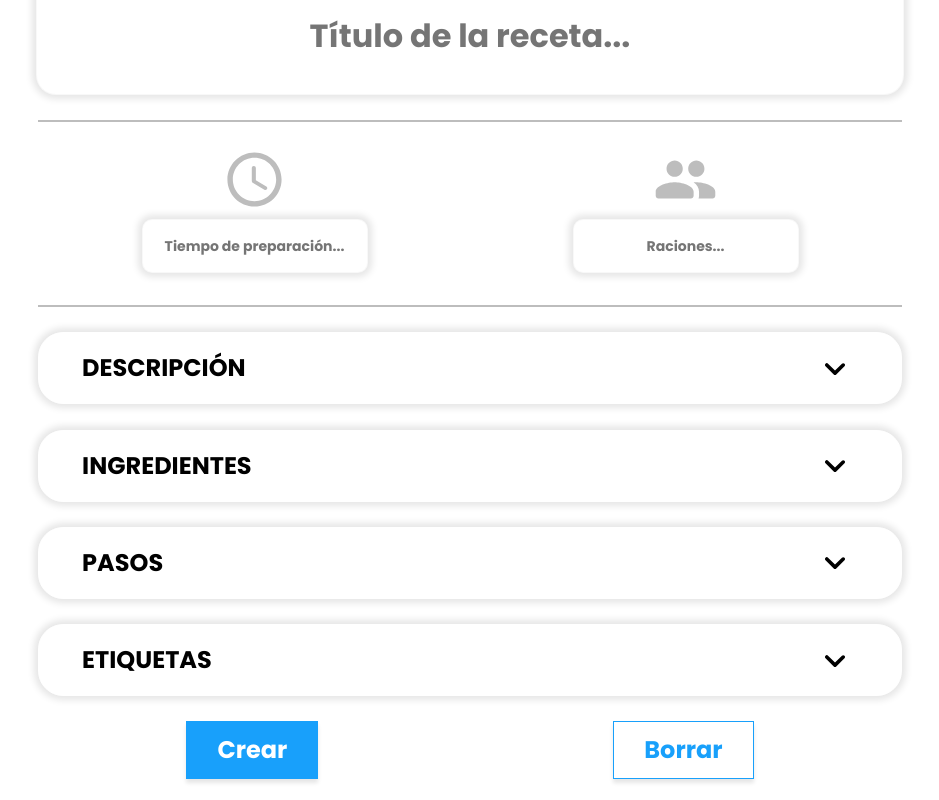
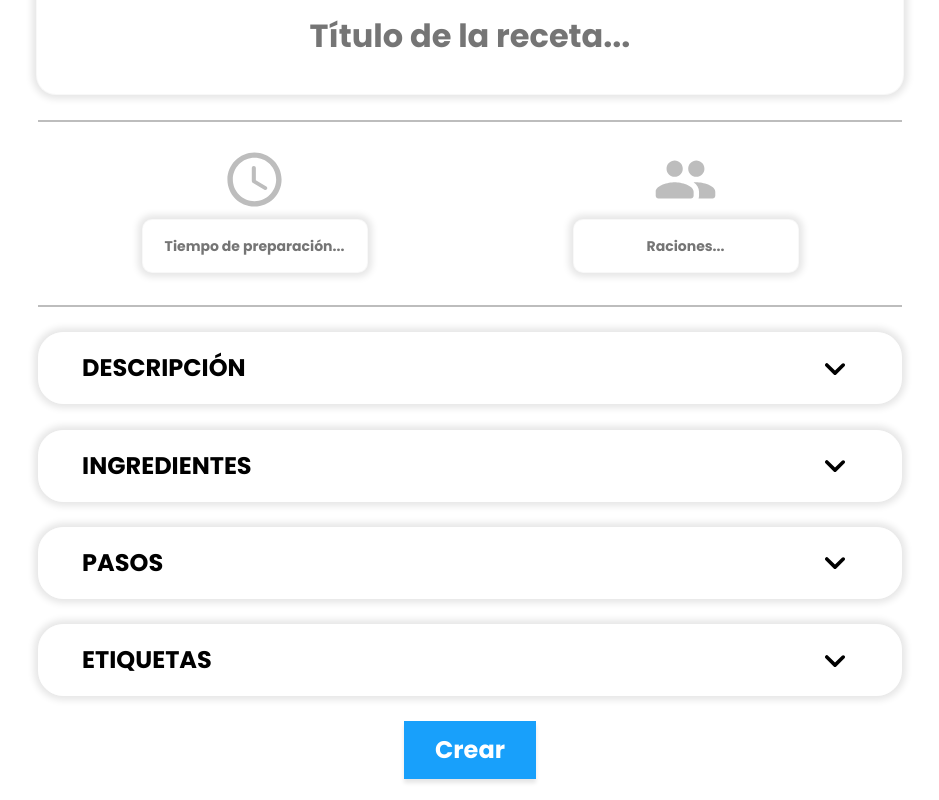
Before and after one commit to fullstacktf/recetas-frontend, a React (Create React App) app: page /register in a window 1280 px wide. Shown: the part 544-1344 px from the top of the page, without its empty margins (170-1109 px from the left). Built offline with nearby package versions, Linux system fonts and the light colour scheme; the HTML template or start-up script is replaced by a standard one.

Commit message:
REMOVE button remove

```diff
--- a/src/components/postMaker/PostMaker.tsx
+++ b/src/components/postMaker/PostMaker.tsx
@@ -173,7 +173,6 @@ export const PostMaker: FC = () => {
       <SubContainer>
         <InfoContainer>
           <Button onClick={handleSubmit}>Crear</Button>
-          <Button onClick={handleSubmit} secondary>Borrar</Button>
         </InfoContainer>
       </SubContainer>
     </Container>
```
